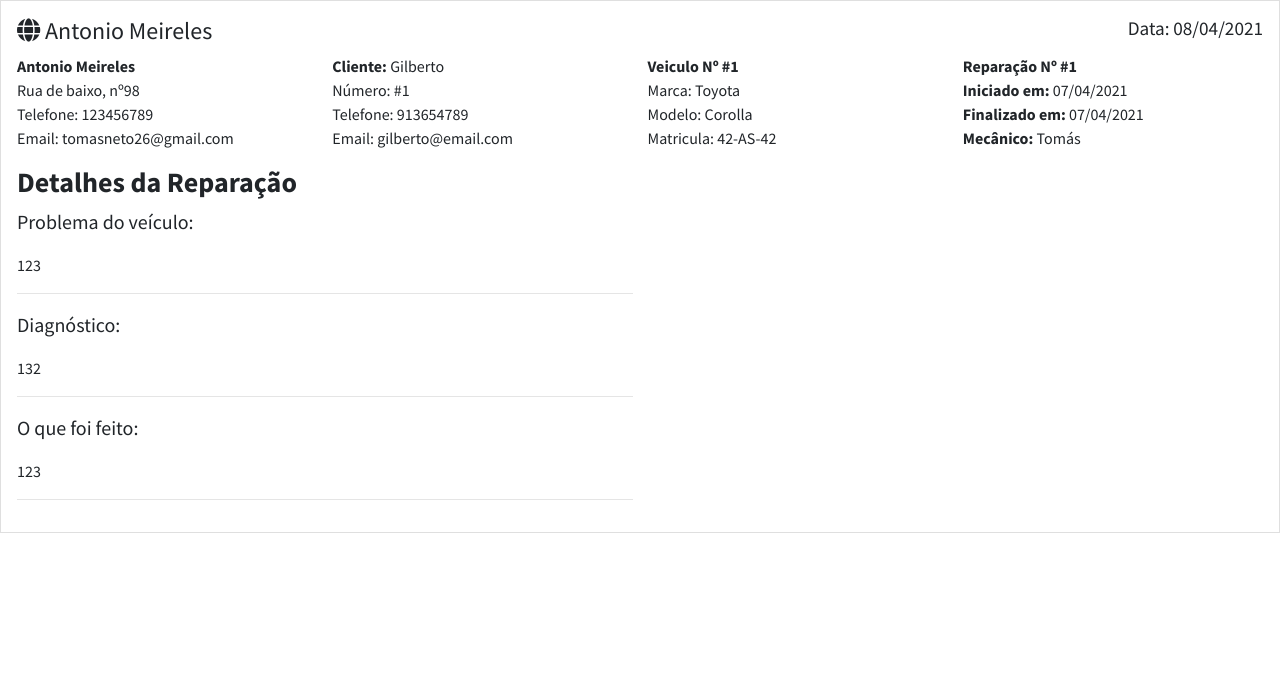
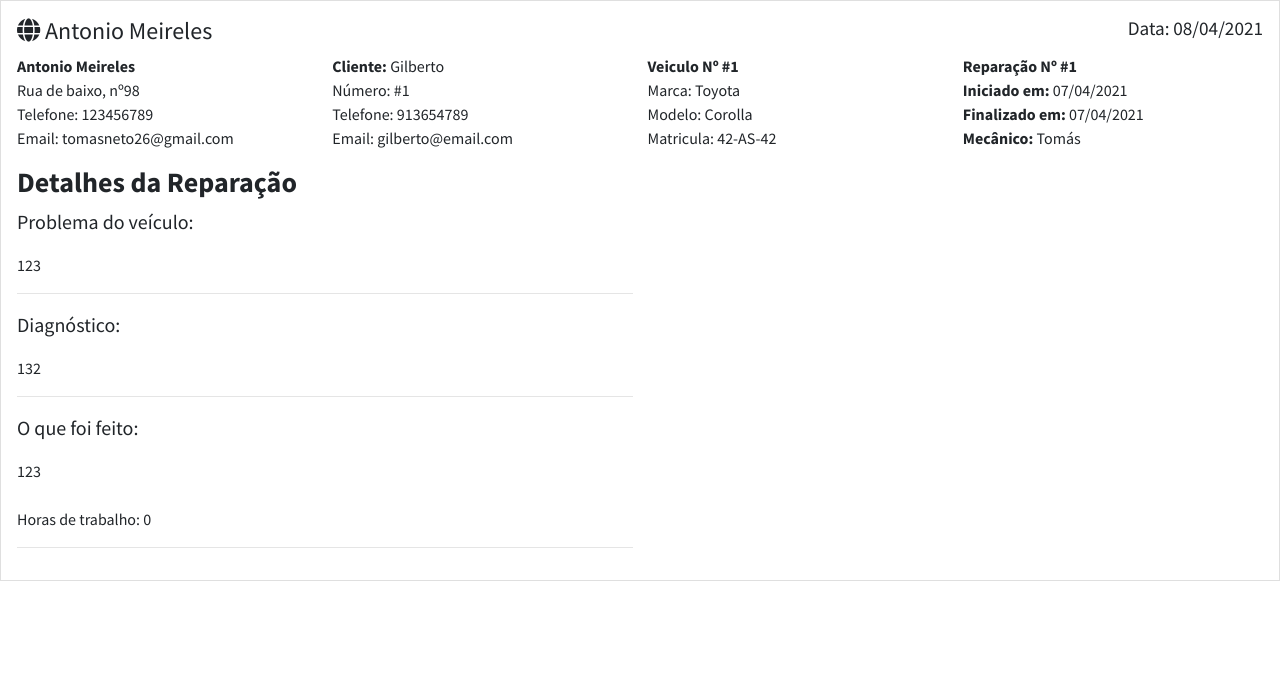
Before and after one commit to Tomasneto404/SGD_Oficina_Automovel, a Flask app: page /admindashboard/repdetails/print/1 in a window 1280 px wide. Shown: the top 689 px of the page. Run offline with Flask 2, Linux system fonts and the light colour scheme; a user stored in the database is signed in; data comes from the database, SQL or seed files in the repository; some libraries are stand-ins or nearby versions.

Commit message:
Update rep-print.html

```diff
--- a/templates/Software/pages/examples/rep-print.html
+++ b/templates/Software/pages/examples/rep-print.html
@@ -88,7 +88,7 @@
 
                   <p class="lead"><strong>O que foi feito:</strong></p>
                   <p class=" well well-sm shadow-none" style="margin-top: 10px;">
-                    {{rep.feito}}
+                    {{rep.feito}}<br><br>Horas de trabalho: {{rep.tempoInicio}}
                   </p>
 
                   <hr>
```
